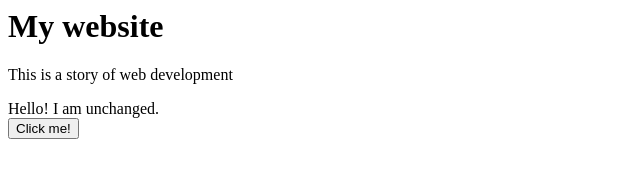
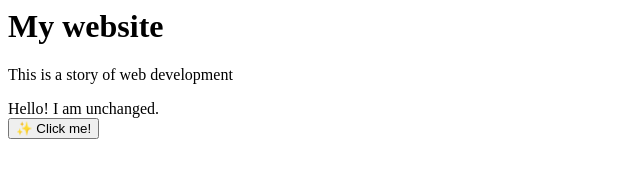
Before and after one commit to WilsonPsychedelic/comit-py4web-static-site, a plain HTML site: page index.html in a window 1280 px wide. Shown: the full height of the page, 0-640 px from the left. Drawn offline with Linux system fonts and the light colour scheme.

Commit message:
Update button text to include emoji

```diff
--- a/index.html
+++ b/index.html
@@ -4,7 +4,7 @@
   <p>This is a story of web development</p>
 
 <div id="message-box">Hello! I am unchanged.</div>
-<button id="magic-button">Click me!</button>
+<button id="magic-button">✨ Click me!</button>
 
 </body>
 </html>
```
